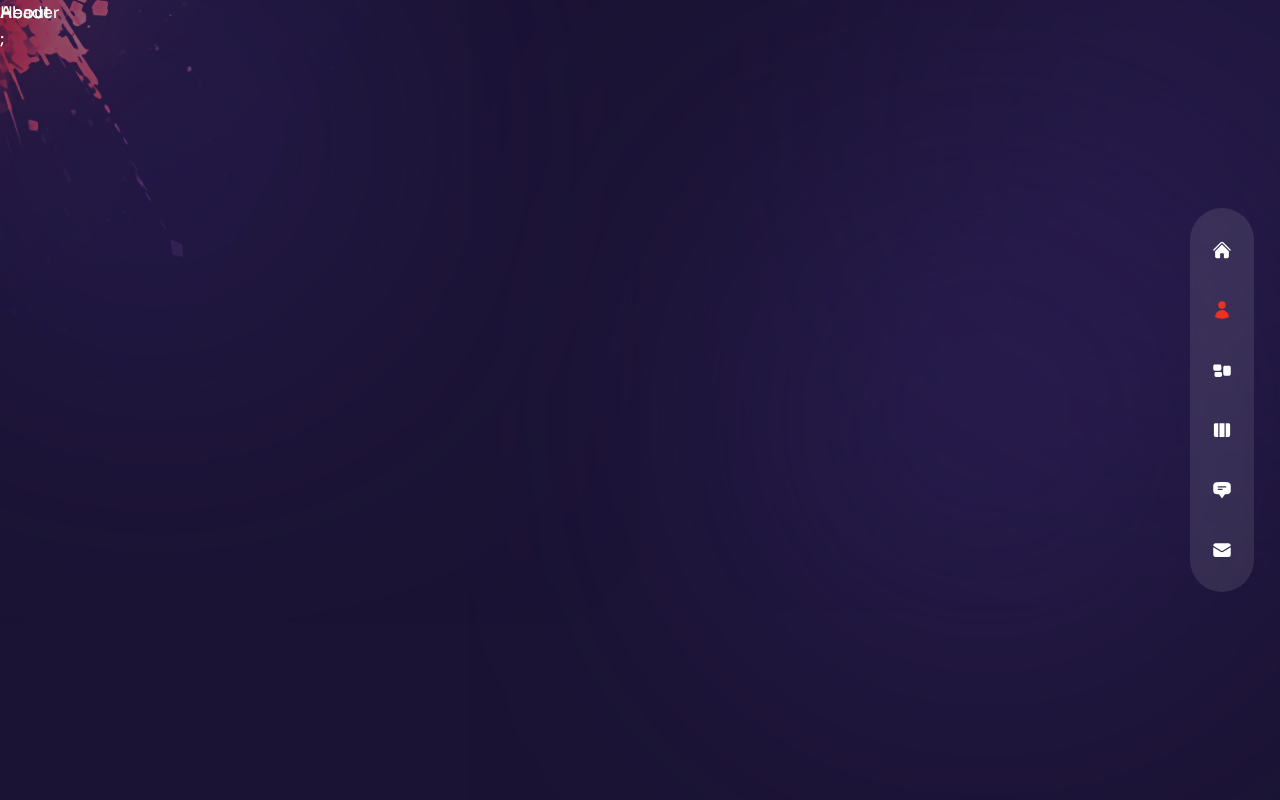
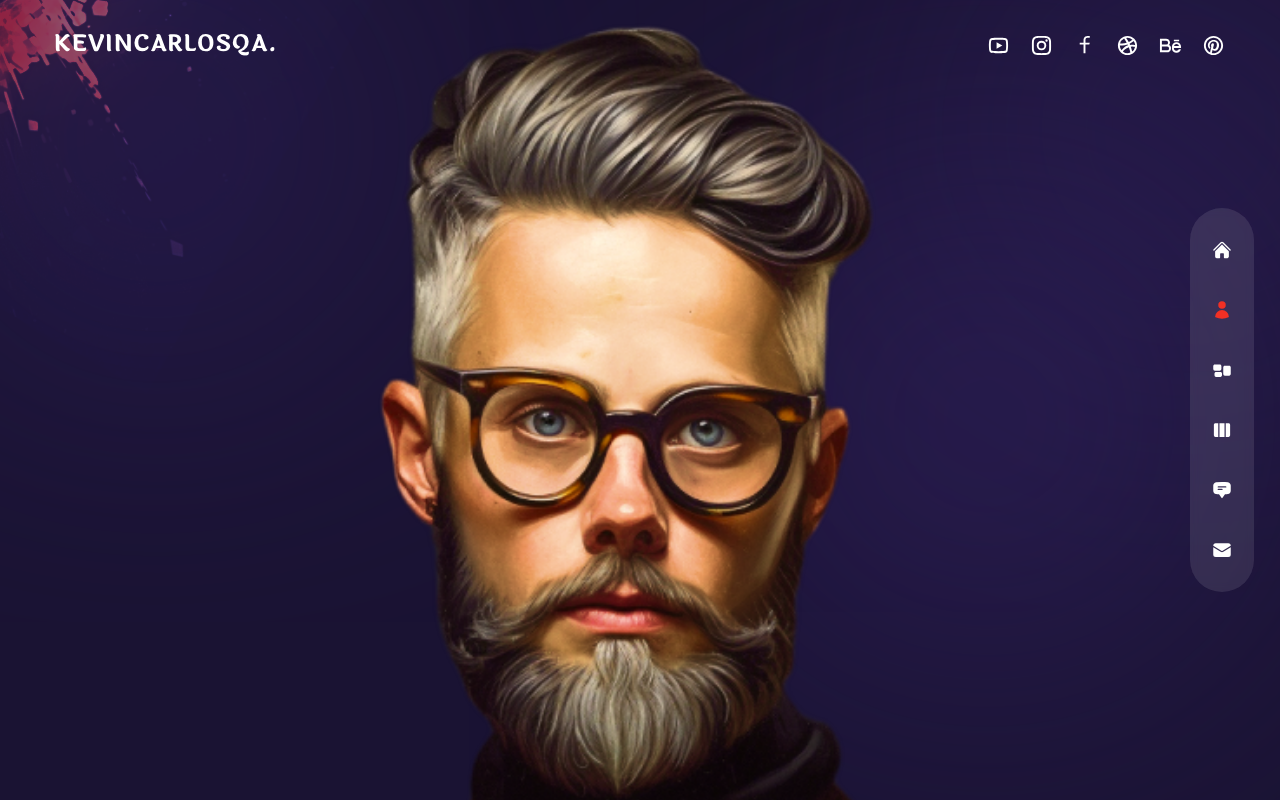
Before and after one commit to Kevincarlosqa/Portfolio, a Next.js app: page /about in a window 1280 px wide. Built offline with nearby package versions, Linux system fonts and the light colour scheme.

Commit message:
add: Logo & Header icons

```diff
--- a/components/Circles.js
+++ b/components/Circles.js
@@ -1,5 +1,18 @@
+// next image
+import Image from "next/image";
+
 const Circles = () => {
-  return <div>Circles</div>;
+  return (
+    <div>
+      <Image
+        src="/circles.png"
+        width={260}
+        height={200}
+        alt=""
+        className="w-full- h-full"
+      />
+    </div>
+  );
 };
 
 export default Circles;
--- a/components/Header.js
+++ b/components/Header.js
@@ -1,5 +1,33 @@
+// next image
+import Image from "next/image";
+
+// next link
+import Link from "next/link";
+
+// components
+import Socials from "./Socials";
+
 const Header = () => {
-  return <header className="absolute z-30 w-full">Header</header>;
+  return (
+    <header className="absolute z-30 w-full flex items-center px-16 xl:px-0 xl:h-[90px]">
+      <div className="container mx-auto">
+        <div className="flex flex-col lg:flex-row justify-between items-center gap-y-6 py-8">
+          {/* logo */}
+          <Link href="/">
+            <Image
+              src="/kevincarlosqa-logo.svg"
+              width={220}
+              height={48}
+              alt=""
+              priority={true}
+            />
+          </Link>
+          {/* socials */}
+          <Socials />
+        </div>
+      </div>
+    </header>
+  );
 };
 
 export default Header;
--- a/components/ParticlesContainer.js
+++ b/components/ParticlesContainer.js
@@ -10,6 +10,7 @@
   const particlesLoaded = useCallback(async () => {}, []);
   return (
     <Particles
+      className="w-full h-full absolute translate-z-0"
       id="tsparticles"
       init={particlesInit}
       loaded={particlesLoaded}
@@ -87,3 +88,86 @@
 };
 
 export default ParticlesContainer;
+
+/**
+ * {
+  fps_limit: 60,
+  interactivity: {
+    detect_on: "canvas",
+    events: {
+      onclick: { enable: true, mode: "repulse" },
+      onhover: {
+        enable: true,
+        mode: "bubble",
+        parallax: { enable: false, force: 2, smooth: 10 }
+      },
+      resize: true
+    },
+    modes: {
+      bubble: { distance: 250, duration: 2, opacity: 0, size: 0, speed: 3 },
+      grab: { distance: 400, line_linked: { opacity: 1 } },
+      push: { particles_nb: 4 },
+      remove: { particles_nb: 2 },
+      repulse: { distance: 400, duration: 0.4 }
+    }
+  },
+  particles: {
+    color: { value: "#ffffff" },
+    line_linked: {
+      color: "#ffffff",
+      distance: 150,
+      enable: false,
+      opacity: 0.4,
+      width: 1
+    },
+    move: {
+      size: true,
+      attract: { enable: false, rotateX: 600, rotateY: 600 },
+      bounce: false,
+      direction: "none",
+      enable: true,
+      out_mode: "out",
+      random: true,
+      speed: 0.3,
+      straight: false
+    },
+    number: { density: { enable: true, value_area: 800 }, value: 160 },
+    opacity: {
+      anim: { enable: true, opacity_min: 0, speed: 1, sync: false },
+      random: true,
+      value: 1
+    },
+    shape: {
+      character: {
+        fill: false,
+        font: "Verdana",
+        style: "",
+        value: "*",
+        weight: "400"
+      },
+      image: {
+        height: 100,
+        replace_color: true,
+        src: "images/github.svg",
+        width: 100
+      },
+      polygon: { nb_sides: 5 },
+      stroke: { color: "#000000", width: 0 },
+      type: "circle"
+    },
+    size: {
+      anim: { enable: false, size_min: 0.3, speed: 4, sync: false },
+      random: true,
+      value: 3
+    }
+  },
+  polygon: {
+    draw: { enable: false, lineColor: "#ffffff", lineWidth: 0.5 },
+    move: { radius: 10 },
+    scale: 1,
+    type: "none",
+    url: ""
+  },
+  retina_detect: true
+}
+ */
--- a/components/Socials.js
+++ b/components/Socials.js
@@ -1,5 +1,38 @@
+// next link
+import Link from "next/link";
+
+// icons
+import {
+  RiYoutubeLine,
+  RiInstagramLine,
+  RiFacebookLine,
+  RiDribbbleLine,
+  RiBehanceLine,
+  RiPinterestLine,
+} from "react-icons/ri";
+
+const socialMedia = [
+  { icon: <RiYoutubeLine />, link: "/" },
+  { icon: <RiInstagramLine />, link: "/" },
+  { icon: <RiFacebookLine />, link: "/" },
+  { icon: <RiDribbbleLine />, link: "/" },
+  { icon: <RiBehanceLine />, link: "/" },
+  { icon: <RiPinterestLine />, link: "/" },
+];
 const Socials = () => {
-  return <div>Socials</div>;
+  return (
+    <div className="flex items-center gap-x-5 text-[23px]">
+      {socialMedia.map((social, index) => (
+        <Link
+          key={index}
+          href={social.link}
+          className="hover:text-accent transition-all duration-300"
+        >
+          {social.icon}
+        </Link>
+      ))}
+    </div>
+  );
 };
 
 export default Socials;
--- a/pages/about/index.js
+++ b/pages/about/index.js
@@ -1,3 +1,6 @@
+import React, { useState } from "react";
+
+// icons
 import {
   FaCss3,
   FaFigma,
@@ -12,6 +15,7 @@
   SiFramer,
   SiNextdotjs,
 } from "react-icons/si";
+
 //  data
 const aboutData = [
   {
@@ -84,8 +88,18 @@
   },
 ];
 
+// components
+import Avatar from "../../components/Avatar";
+import Circles from "../../components/Circles";
+
 const About = () => {
-  return <div>About</div>;
+  const [index, setIndex] = useState(0);
+  return (
+    <div>
+      <Avatar />
+      <Circles />
+    </div>
+  );
 };
 
 export default About;
--- a/pages/index.js
+++ b/pages/index.js
@@ -67,9 +67,9 @@
         xl:bg-no-repeat w-full h-full absolute mix-blend-color-dodge translate-z-0"
         ></div>
         {/* particles */}
-        <div>
-          <ParticlesContainer />
-        </div>
+
+        <ParticlesContainer />
+
         {/* avatar img */}
         <motion.div
           variants={fadeIn("up", 0.5)}
```
Also changed, not shown: public/kevincarlosqa-logo.svg (added), 1 other file (tests, documents, lock files or other folders).
